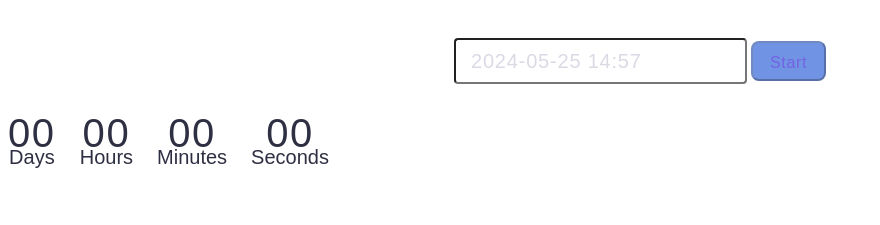
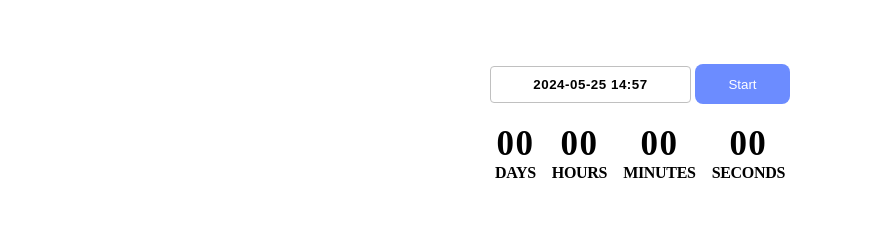
Before and after one commit to TatiYas/goit-js-hw-10, a website built with Vite: page src/1-timer.html in a window 1280 px wide. Shown: the whole page, without its empty margins (0-880 px from the left). Built offline with nearby package versions, Linux system fonts and the light colour scheme.

Commit message:
Update_16

```diff
--- a/src/css/1-timer.css
+++ b/src/css/1-timer.css
@@ -1,6 +1,100 @@
+a {
+  display: block;
+  margin-bottom: 50px;
+  text-decoration: none;
+  font-size: 20px;
+  color: #2e2f42;
+  transition: color 250ms cubic-bezier(0.4, 0, 0.2, 1);
+}
+
+a:hover {
+  color: lightcoral;
+}
+
+.container {
+  width: 480px;
+  margin: 0 auto;
+  padding: 40px;
+  background-color: #fff;
+  border-radius: 8px;
+}
+
+.wrapper {
+  text-align: center;
+}
+
+#datetime-picker {
+  border: none;
+  border: 1px solid silver;
+  border-radius: 4px;
+  font-family: 'Montserrat', sans-serif;
+  font-weight: 600;
+  letter-spacing: 0.04em;
+  padding: 10px;
+  text-align: center;
+}
+
+#datetime-picker:disabled {
+  background-color: lightgray;
+  cursor: auto;
+}
+
+button {
+  margin-top: 16px;
+  min-width: 95px;
+  height: 40px;
+  border: none;
+  border-radius: 8px;
+  padding-block: 8px;
+  background-color: #4e75ff;
+  color: #fff;
+  cursor: pointer;
+  transition: background-color 250ms cubic-bezier(0.4, 0, 0.2, 1);
+}
+
+button:disabled {
+  background-color: #6c8cff;
+  cursor: auto;
+}
+
+button:hover:not(:disabled),
+button:focus:not(:disabled) {
+  background-color: #6c8cff;
+}
+
+span {
+  display: block;
+}
+
+.timer {
+  margin-top: 20px;
+  display: flex;
+  justify-content: center;
+  gap: 16px;
+}
+
+.field {
+  text-align: center;
+}
+
+.value {
+  font-weight: bold;
+  text-transform: uppercase;
+  font-size: 35px;
+  letter-spacing: 0.04em;
+}
+
+.label {
+  text-transform: uppercase;
+  font-weight: bold;
+  letter-spacing: -0.02em;
+}
 
 
-.container {
+
+
+/*перевірка*/
+/*.container {
    padding-top: 30px;
    text-align: center;
   }
```
